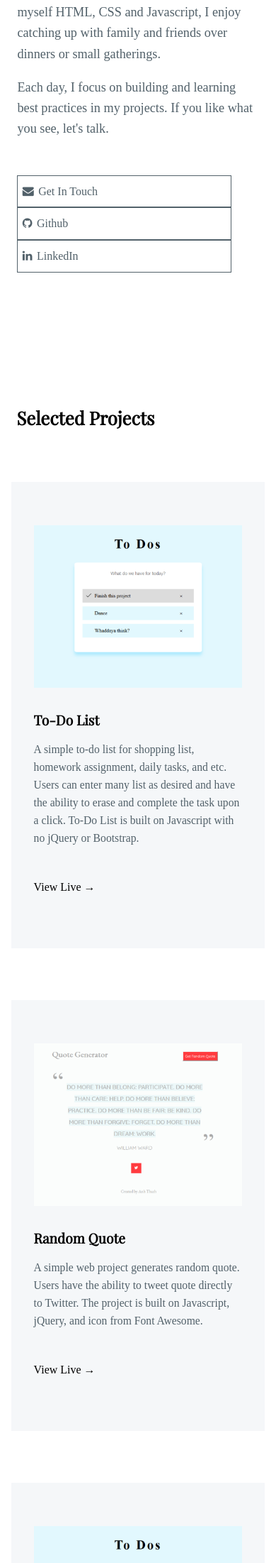
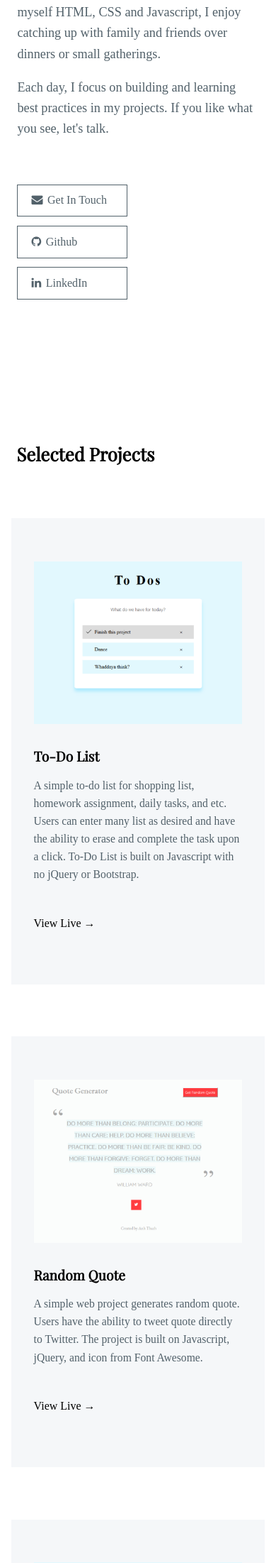
Before and after one commit to windan11/windan11.github.io, a Jekyll site: the page built from index.html, in a window 390 px wide. Shown: the part 500-2702 px from the top of the page at 71% size. Built offline with Jekyll 4.4.1, drawn with Linux system fonts in a browser that asks for light colours; some web fonts are replaced.

Commit message:
button responsiveness

```diff
--- a/css/responsive.css
+++ b/css/responsive.css
@@ -3,10 +3,10 @@
 	body{
 		margin: .6em auto;
 	}
-	/*header, nav & intro---*/
 	.container{
 		padding: 0 4%;
 	}
+	/*intro------------------------------------*/
 	.intro{
 		padding: 4em .6em;
 	}
@@ -19,10 +19,12 @@
 		margin: 0 auto;
 	}
 	#contact-btn{
+		width: 8em;
+		margin: .8em 0;
 		display: block;
-		padding: .8em 0;
+		padding: .8em;
 	}
-	/*portfolio & about------------*/
+	/*portfolio-------------------------------*/
 	.portfolio{
 		padding: 4.4em 0;
 	}
@@ -51,11 +53,11 @@
 		font-size: 14px;
 	}
 	#scroll-up{
-		bottom: 4%;
-		right: 8%;
+		bottom: 10%;
+		right: 4%;
 		width: .88em;
 		height: .88em;
-		border-width: 0 0 .18em .18em;
+		font-size: 1.48em;
 	}
 	footer{
 		padding: 1em 0;
```
